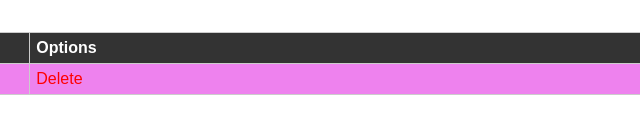
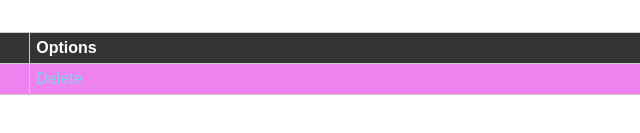
Before and after one commit to amreshpro/todo-list, a plain HTML site: page index.html in a window 1280 px wide. Both pictures are taken after typing "Sample" into the empty fields and a click on the button "Add". Shown: the part 139-272 px from the top of the page, 640-1280 px from the left. Drawn offline with Linux system fonts and the light colour scheme; a web font is replaced by a local one.

Commit message:
Update style.css

```diff
--- a/style.css
+++ b/style.css
@@ -72,7 +72,7 @@ tbody{
 
 
 .delete-link{
-    color: red;
+    color: #87CEEB  ;
 }
 
 
```
